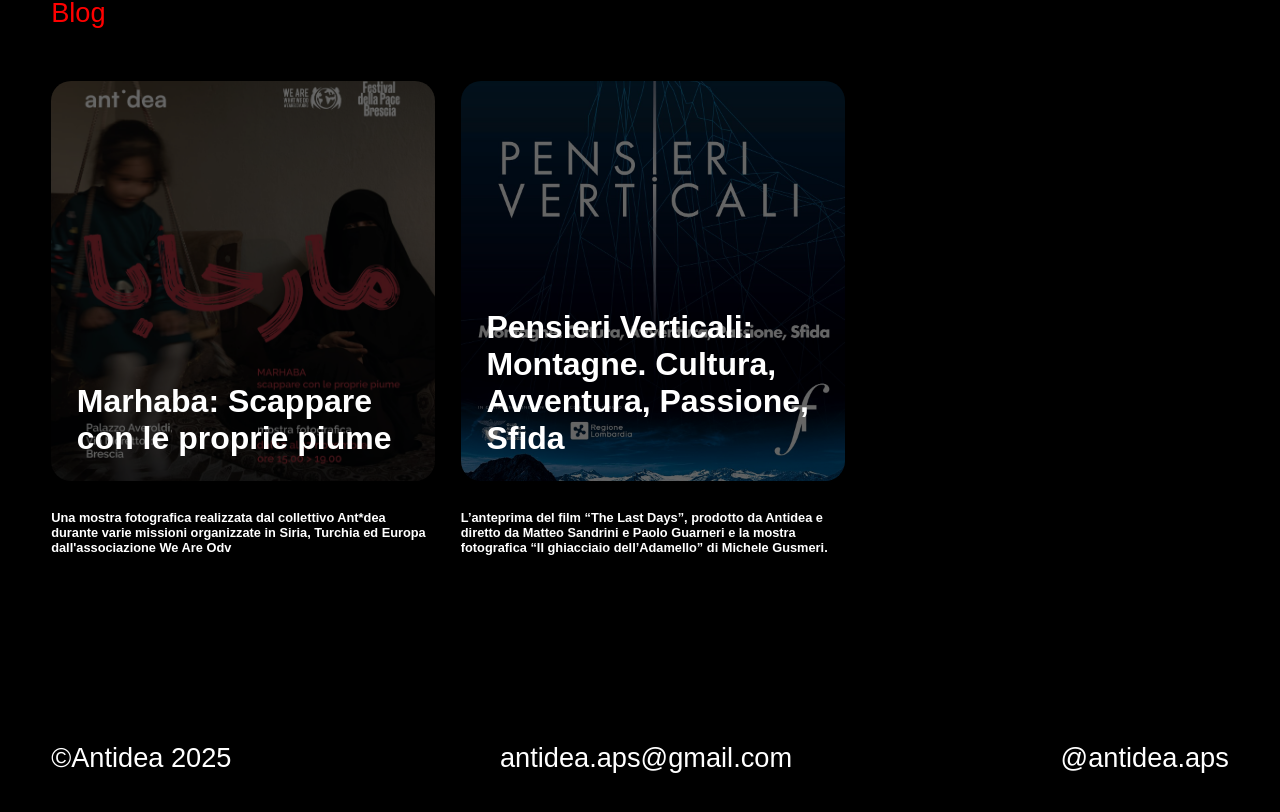
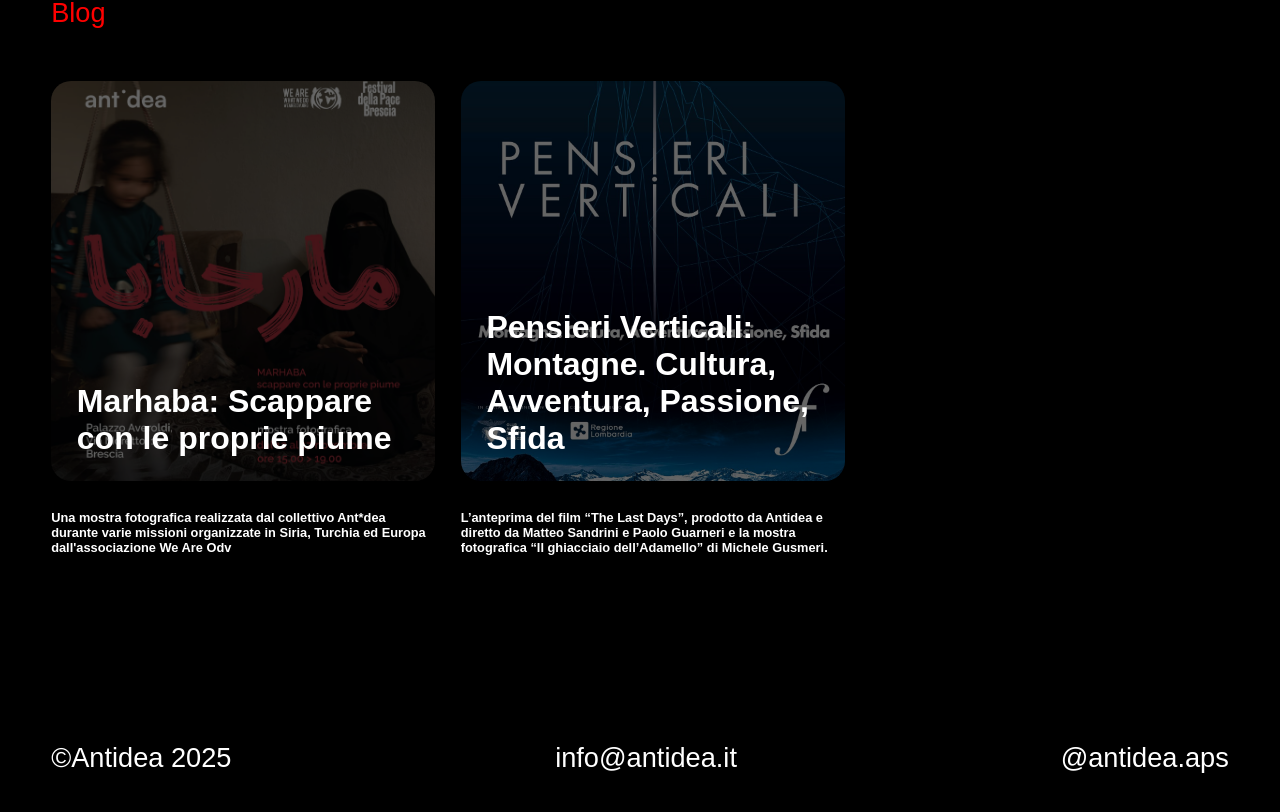
Before and after one commit to nes-pisati/antidea, a React (Create React App) app: page / in a window 1280 px wide. Shown: the part 3955-4767 px from the top of the page. Built offline with nearby package versions, Linux system fonts and the light colour scheme; a web font is replaced by a local one.

Commit message:
Updated footer mail

```diff
--- a/src/components/reusable/footer/footer-component.jsx
+++ b/src/components/reusable/footer/footer-component.jsx
@@ -5,7 +5,7 @@ export default function Footer() {
     return (
         <div className={Styles.container} id="footer">
             <p className={Styles.text}>©Antidea 2025</p>
-            <p className={Styles.text}>antidea.aps@gmail.com</p>
+            <p className={Styles.text}>info@antidea.it</p>
             <p className={Styles.text}>@antidea.aps</p>
         </div>
     )
```
Also changed, not shown: public/logo192.png (deleted), public/logo512.png (deleted).
